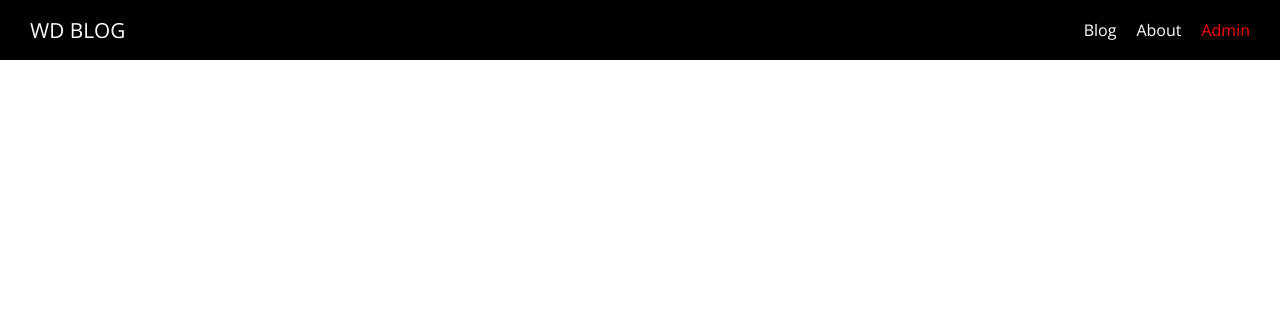
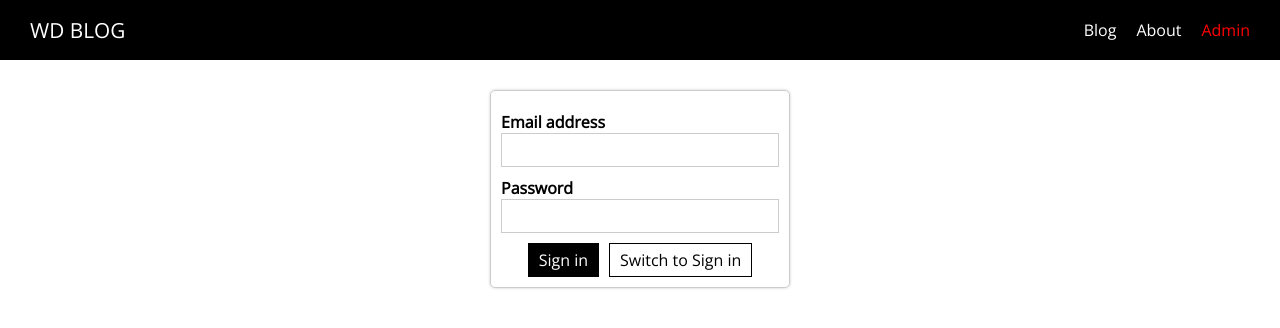
Before and after one commit to stefcot/ssr-example-with-nuxt, a Nuxt app: page /admin/auth in a window 1280 px wide. Shown: the top 328 px of the page. Built offline with nearby package versions, Linux system fonts and the light colour scheme.

Commit message:
Pages, routing & love : Creted auth screen

```diff
--- a/components/UI/AppButton.vue
+++ b/components/UI/AppButton.vue
@@ -21,9 +21,10 @@
   font: inherit;
   background-color: black;
   color: white;
-  padding: 5px;
+  padding: 5px 10px;
   cursor: pointer;
   border: 1px solid black;
+  outline: 0 none;
 }
 
 .button:hover,
@@ -35,14 +36,14 @@
 .inverted {
   background-color: white;
   color: black;
-  border: 1px solid transparent;
+  border: 1px solid black;
 }
 
 .inverted:hover,
 .inverted:active {
   color: #ccc;
   background-color: white;
-  border: 1px solid transparent;
+  border: 1px solid #ccc;
 }
 
 .cancel {
--- a/pages/admin/auth/index.vue
+++ b/pages/admin/auth/index.vue
@@ -1,3 +1,61 @@
 <template>
-  <div></div>
+  <div class="admin-auth-page">
+    <div class="auth-container">
+      <form>
+        <AppControlInput type="email">Email address</AppControlInput>
+        <AppControlInput type="password">Password</AppControlInput>
+        <div class="auth-footer">
+          <AppButton type="submit">{{
+            isLogin ? 'Sign in' : 'Sign up'
+          }}</AppButton>
+          <AppButton
+            type="button"
+            btn-style="inverted"
+            style="margin-left: 10px;"
+            @click="isLogin = !isLogin"
+            >Switch to {{ isLogin ? 'Sign in' : 'Sign up' }}</AppButton
+          >
+        </div>
+      </form>
+    </div>
+  </div>
 </template>
+<script>
+import AppButton from '@/components/UI/AppButton'
+import AppControlInput from '@/components/UI/AppControlInput'
+
+export default {
+  name: 'AdminAuthPage',
+  components: {
+    AppButton,
+    AppControlInput
+  },
+  data() {
+    return {
+      isLogin: true
+    }
+  }
+}
+</script>
+
+<style scoped="true">
+.admin-auth-page {
+  padding: 30px;
+}
+
+.auth-container {
+  display: flex;
+  flex-flow: column;
+  border: 1px solid #ccc;
+  border-radius: 5px;
+  box-shadow: 0 0 3px #ccc;
+  width: 300px;
+  margin: auto;
+  padding: 10px;
+  box-sizing: border-box;
+}
+.auth-footer {
+  display: flex;
+  justify-content: center;
+}
+</style>
--- a/pages/admin/index.vue
+++ b/pages/admin/index.vue
@@ -2,7 +2,7 @@
   <div class="admin-page">
     <h1>Admin page</h1>
     <section class="new-post">
-      <button @click="onCreateButtonClick">Create post</button>
+      <AppButton @click="onCreateButtonClick">Create post</AppButton>
     </section>
     <section class="existing-posts">
       <h1>Existing posts</h1>
@@ -13,8 +13,9 @@
 
 <script>
 import PostList from '@/components/Posts/PostList'
+import AppButton from '@/components/UI/AppButton'
 export default {
-  components: { PostList },
+  components: { PostList, AppButton },
   methods: {
     onCreateButtonClick() {
       this.$router.push('/admin/new-post')
```
